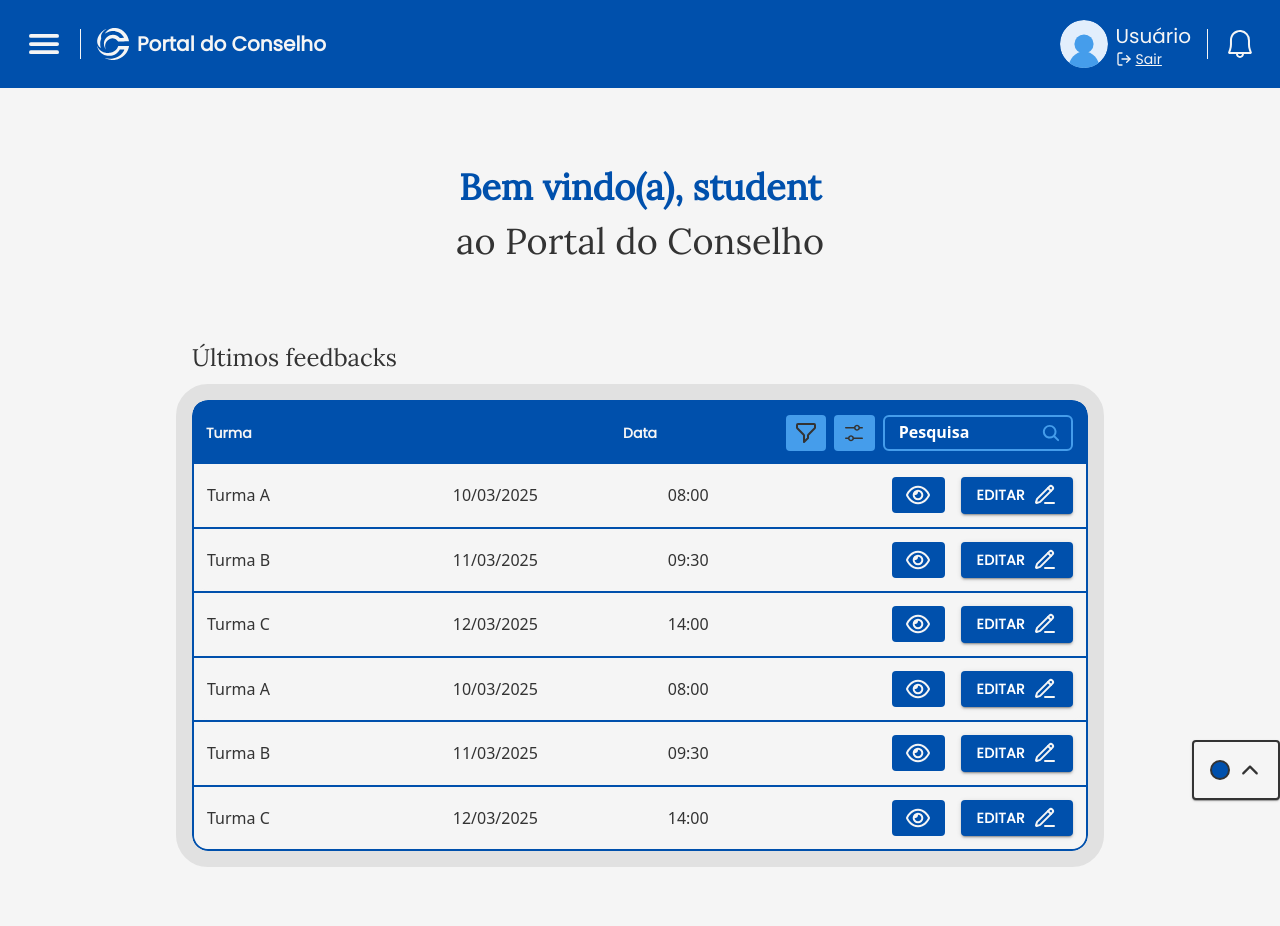
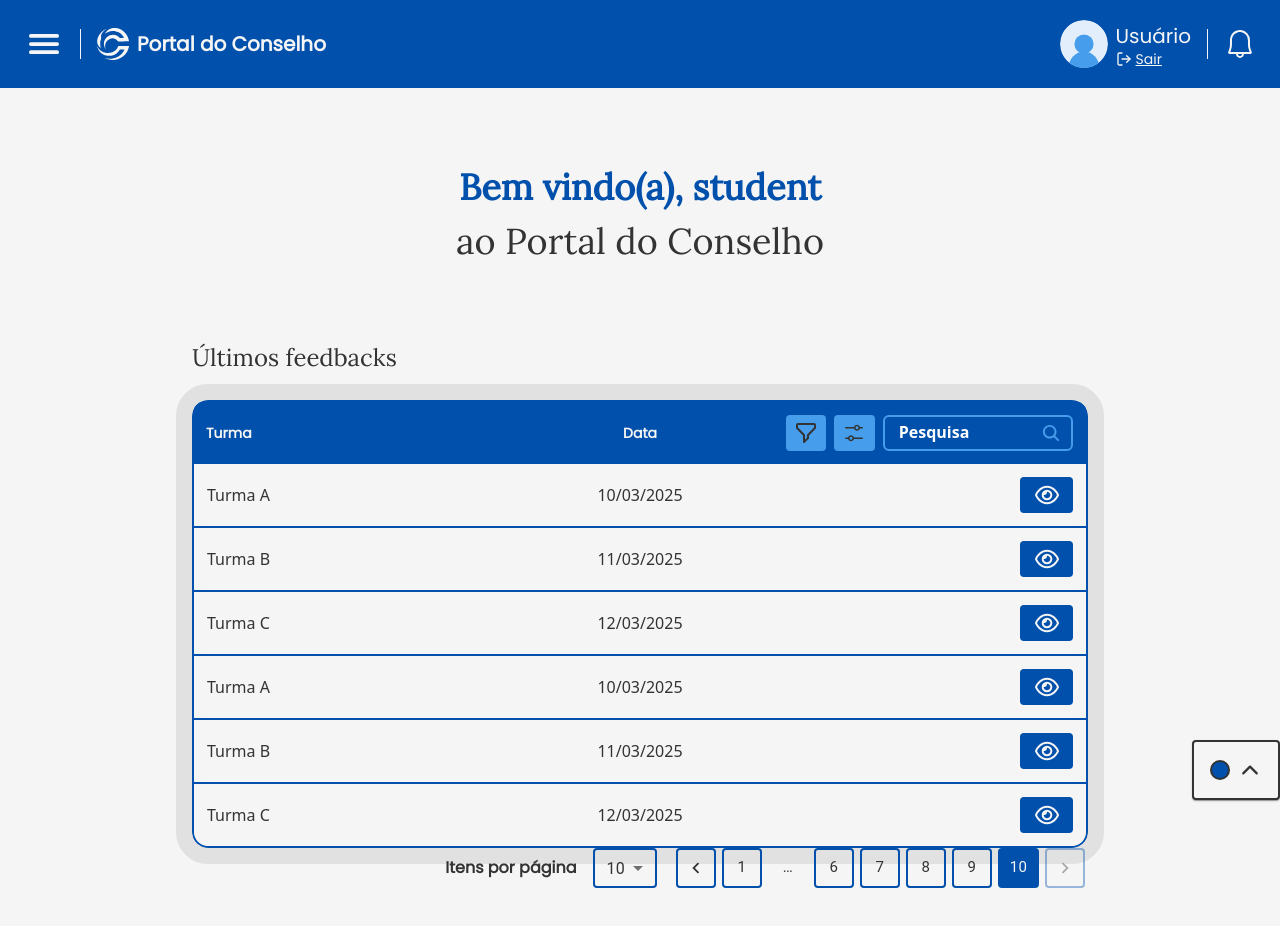
Before and after one commit to Hivqs79/Portal_do_Conselho, a Next.js app in the folder front/app/: page / in a window 1280 px wide. Shown: the top 926 px of the page. Built offline with nearby package versions, Linux system fonts and the light colour scheme.

Commit message:
:sparkles: :recycle: feat: Finish flexible table in front-end

```diff
--- a/front/app/app/page.tsx
+++ b/front/app/app/page.tsx
@@ -1,3 +1,4 @@
+import PaginationTable from "@/components/table/Pagination";
 import Table from "@/components/table/Table";
 import Title from "@/components/Title";
 import { TableContent } from "@/interfaces/TableContent";
@@ -12,57 +13,55 @@ const tableContent: TableContent = {
 	{
 	  name: "Data",
 	  key: "data",
-	},
+	}
   ],
   rows: [
 	{
 	  turmaNome: "Turma A",
 	  data: "10/03/2025",
-	  horario: "08:00",
-	  rank: "excellent",
 	},
 	{
 	  turmaNome: "Turma B",
 	  data: "11/03/2025",
-	  horario: "09:30",
-	  rank: "good",
 	},
 	{
 	  turmaNome: "Turma C",
 	  data: "12/03/2025",
-	  horario: "14:00",
-	  rank: "average",
 	},
 	{
 	  turmaNome: "Turma A",
 	  data: "10/03/2025",
-	  horario: "08:00",
-	  rank: "excellent",
 	},
 	{
 	  turmaNome: "Turma B",
 	  data: "11/03/2025",
-	  horario: "09:30",
-	  rank: "critical",
 	},
 	{
 	  turmaNome: "Turma C",
 	  data: "12/03/2025",
-	  horario: "14:00",
-	  rank: "average",
 	},
   ],
 };
 
 
 export default function Home() {
+	const rowButtons: TableRowButtons = {
+		visualizeIconButton: true,
+	}
+	const headerButtons: TableHeaderButtons = {
+		searchInput: true,
+		orderButton: true,
+		filterButton: true
+	}
+
 	return (
 		<Box>
 			<Title isWelcomeMensage={true}/>
 			<Box  className="!mb-6">
 				<Typography variant="h6_title">Últimos feedbacks</Typography>
 			</Box>
-			<Table content={tableContent} searchInput={true} filterButton={true} orderButton={true} visualizeIconButton={true} editButton={true}/>
+			<Table content={tableContent} headerButtons={headerButtons} rowButtons={rowButtons} />
+			<PaginationTable />
 		</Box>
   	);
 }
--- a/front/app/components/table/Search.tsx
+++ b/front/app/components/table/Search.tsx
@@ -4,10 +4,10 @@ import { useThemeContext } from "@/hooks/useTheme";
 import Icon from "../Icon";
 
 interface SearchProps {
-    setSearchTerm?: (term: string) => void;
+    setSearch?: (term: string) => void;
 }
 
-export default function Search({ setSearchTerm }: SearchProps) {
+export default function Search({ setSearch }: SearchProps) {
     const { primaryColor, secondaryColor } = useThemeContext();
     const [isFocused, setIsFocused] = useState(false);
     const inputRef = useRef<HTMLInputElement>(null);
@@ -36,7 +36,7 @@ export default function Search({ setSearchTerm }: SearchProps) {
                     className="w-full pl-4 pr-10 h-[36px] text-white text-sm font-semibold border-2 rounded-md bg-transparent focus:outline-none"
                     onFocus={() => setIsFocused(true)}
                     onBlur={(e) => setIsFocused(e.target.value !== "")}
-                    onChange={(e) => setSearchTerm && setSearchTerm(e.target.value)}
+                    onChange={(e) => setSearch && setSearch(e.target.value)}
                 />
                 <IoSearch
                     color={secondaryColor}
--- a/front/app/components/table/Table.tsx
+++ b/front/app/components/table/Table.tsx
@@ -8,32 +8,25 @@ import { TableContent } from "@/interfaces/TableContent";
 
 interface TableProps {
   content: TableContent,
-  searchInput?: boolean,
-  filterButton?: boolean,
-  orderButton?: boolean,
-  rank?: boolean;
-  realizeButton?: boolean;
-  visualizeIconButton?: boolean;
-  visualizeButton?: boolean;
-  editButton?: boolean;
+  headerButtons?: TableHeaderButtons,
+  rowButtons?: TableRowButtons,
 }
 
 export default function Table({
   content,
-  searchInput = false,
-  filterButton = false,
-  orderButton = false,
-  rank = false,
-  realizeButton = false,
-  visualizeIconButton = false,
-  visualizeButton = false,
-  editButton = false
+  headerButtons ={},
+  rowButtons = {}
 }: TableProps) {
   const { primaryColor } = useThemeContext();
-  const [searchTerm, setSearchTerm] = useState("");
+  const [search, setSearch] = useState("");
+  headerButtons.setSearch = setSearch;
 
   const filteredRows = content.rows.filter((row) =>
-    row.turmaNome?.toLowerCase().includes(searchTerm.toLowerCase())
+    row.turmaNome?.toLowerCase().includes(search.toLowerCase())
+    || row.data?.includes(search)
+    || row.horario?.includes(search)
+    || row.rank?.includes(search)
+    || row.user?.toLowerCase().includes(search.toLowerCase())
   );
 
   return (
@@ -47,10 +40,7 @@ export default function Table({
             <TableHeader
               variant="Table"
               headers={content.headers}
-              setSearchTerm={setSearchTerm}
-              searchInput={searchInput}
-              filterButton={filterButton}
-              orderButton={orderButton}
+              headerButtons={headerButtons}
             />
             <tbody>
                 {filteredRows.length > 0 ? (
@@ -60,11 +50,7 @@ export default function Table({
                         <TableRow
                           key={index}
                           content={row}
-                          rank={rank}
-                          realizeButton={realizeButton}
-                          visualizeIconButton={visualizeIconButton}
-                          visualizeButton={visualizeButton}
-                          editButton={editButton}
+                          rowButtons={rowButtons}
                         />
                       );
                     })
--- /dev/null
+++ b/front/app/components/table/TableButton.tsx
@@ -0,0 +1,44 @@
+import { Button, Typography } from "@mui/material";
+import { IconType } from "react-icons";
+import Icon from "../Icon";
+import { useThemeContext } from "@/hooks/useTheme";
+
+interface TableButtonProps {
+    onlyTextInBigSize?: boolean;
+    onlyIcon?: boolean;
+    icon?: IconType;
+    text?: string;
+}
+
+export default function TableButton ({
+    onlyIcon = false,
+    onlyTextInBigSize = false,
+    icon,
+    text
+}: TableButtonProps) {
+    const {primaryColor, whiteColor} = useThemeContext();
+
+
+    return (
+        <>
+            {(!onlyIcon) && (
+                <Button variant="contained" color="primary" className="!hidden sm:!flex">
+                    <Typography variant="sm_text_bold" color="white" className="!normal-case">
+                        {text}
+                    </Typography>
+                    {(!onlyTextInBigSize && icon) && <Icon IconPassed={icon} color={whiteColor} className="!ml-2 !w-6 !h-6"/>}
+                </Button>
+            )}
+            {icon &&
+                <Icon
+                    IconPassed={icon}
+                    color={whiteColor}
+                    isButton={true}
+                    colorButton={primaryColor}
+                    classNameButton={ !onlyIcon ? "!block sm:!hidden" : ""}
+                />
+            }
+
+        </>
+    );
+}
--- a/front/app/components/table/TableRow.tsx
+++ b/front/app/components/table/TableRow.tsx
@@ -3,33 +3,37 @@
 import { useState, useEffect } from "react";
 import Rank from "../rank/Rank";
 import { useThemeContext } from "@/hooks/useTheme";
-import { Button, Typography } from "@mui/material";
-import Icon from "../Icon";
 import { FaRegEye } from "react-icons/fa6";
 import { TableRowContent } from "@/interfaces/TableRowContent";
-import hexToRGBA from "@/hooks/hexToRGBA";
 import { PiPlayBold } from "react-icons/pi";
-import { LuPencilLine } from "react-icons/lu";
+import { LuPencilLine, LuTrash } from "react-icons/lu";
+import TableButton from "./TableButton";
+import { IoClose } from "react-icons/io5";
+import { FaRegClock } from "react-icons/fa";
 
 interface TableRowProps {
   content: TableRowContent;
-  rank?: boolean;
-  realizeButton?: boolean;
-  visualizeIconButton?: boolean;
-  visualizeButton?: boolean;
-  editButton?: boolean;
+  rowButtons: TableRowButtons;
 }
 
 export default function TableRow({
   content,
-  rank = false,
-  realizeButton = false,
-  visualizeIconButton = false,
-  visualizeButton = false,
-  editButton = false
+  rowButtons,
 }: TableRowProps) {
   const [selectedRank, setSelectedRank] = useState(content.rank);
-  const { primaryColor, constrastColor, whiteColor,backgroundColor } = useThemeContext();
+  const { primaryColor, constrastColor, backgroundColor } = useThemeContext();
+  const {rank,
+    realizeButton,
+    visualizeIconButton,
+    visualizeButton,
+    editButton,
+    deleteButton,
+    seeButton,
+    anotationButton,
+    closeButton,
+    releasedButton,
+    releaseButton
+  } = rowButtons;
 
   useEffect(() => {
     setSelectedRank(content.rank);
@@ -48,62 +52,35 @@ export default function TableRow({
           <td style={{ color: constrastColor }} className="flex-1">
               <span>{content.turmaNome}</span>
           </td>
-          <td style={{ color: constrastColor }} className="hidden md:flex-1 md:flex text-center lg:justify-center">
-              <span>{content.data}</span>
-          </td>
+          {content.data && (
+            <td style={{ color: constrastColor }} className="hidden md:flex-1 md:flex text-center lg:justify-center">
+                <span>{content.data}</span>
+            </td>
+          )}
           {content.horario && (
             <td style={{ color: constrastColor }} className="hidden lg:flex-1 lg:flex text-center justify-center">
                 <span>{content.horario}</span>
             </td>
           )}
-          <td className="flex justify-end items-center w-1/3 gap-2 sm:gap-4">
+
+          <td className="flex justify-end items-center w-2/5 lg:w-1/3 gap-2 sm:gap-4">
             {rank && (
-              <span className="hidden sm:flex justify-center items-center">
+              <span className="hidden md:flex justify-center items-center">
                   {selectedRank && <Rank type={selectedRank} outline={true} popover={false} />}
               </span>
             )}
 
-            {visualizeIconButton && (
-              <Icon IconPassed={FaRegEye} color={whiteColor} isButton={true} colorButton={primaryColor} />
-            )}
+            {(visualizeButton || seeButton || visualizeIconButton) && <TableButton text={(seeButton ? "Olhar" : "Visualizar")} onlyIcon={visualizeIconButton} icon={FaRegEye}/>}
 
-            {visualizeButton && (
-              <>
-                <Button variant="contained" color="primary" className="!hidden sm:!flex">
-                    <Typography variant="sm_text_bold" color="white">
-                        Visualizar
-                    </Typography>
-                    <Icon IconPassed={FaRegEye} color={whiteColor} className="!ml-2 !w-6 !h-6"/>
-                </Button>
-                <Icon IconPassed={FaRegEye } color={whiteColor} isButton={true} colorButton={primaryColor} classNameButton={"!block sm:!hidden"} />
-              </>
-            )}
+            {realizeButton && <TableButton text="Realizar" onlyTextInBigSize={true} icon={PiPlayBold} />}
 
-            {realizeButton && (
-              <>
-                <Icon IconPassed={PiPlayBold } color={whiteColor} isButton={true} colorButton={primaryColor} classNameButton={"!block small:!hidden"} />
+            {(editButton || anotationButton) && <TableButton text={anotationButton ? "Anotar" : "Editar"} icon={LuPencilLine} />}
 
-                <span className="hidden small:block">
-                    <Button variant="contained" color="primary">
-                        <Typography variant="sm_text_bold" color="white">
-                            Realizar
-                        </Typography>
-                    </Button>
-                </span>
-              </>
-            )}
+            {(releasedButton || releaseButton) && <TableButton text={releasedButton ? "Liberado" : "Liberar"} icon={FaRegClock}/>}
 
-            {editButton && (
-              <>
-                <Button variant="contained" color="primary" className="!hidden sm:!flex">
-                    <Typography variant="sm_text_bold" color="white">
-                        Editar
-                    </Typography>
-                    <Icon IconPassed={LuPencilLine} color={whiteColor} className="!ml-2 !w-6 !h-6"/>
-                </Button>
-                <Icon IconPassed={LuPencilLine} color={whiteColor} isButton={true} colorButton={primaryColor} classNameButton="!block sm:!hidden"/>
-              </>
-            )}
+            {closeButton && <TableButton text="Fechar" icon={IoClose}/>}
+
+            {deleteButton && <TableButton text="Excluir" icon={LuTrash}/>}
           </td>
       </tr>
     </>
```
Also changed, not shown: front/app/components/table/TableHeader.tsx (+13 -34 lines), front/app/interfaces/TableHeaderButtons.tsx (added, +8 -0 lines), front/app/interfaces/TableRowButtons.tsx (added, +13 -0 lines).
